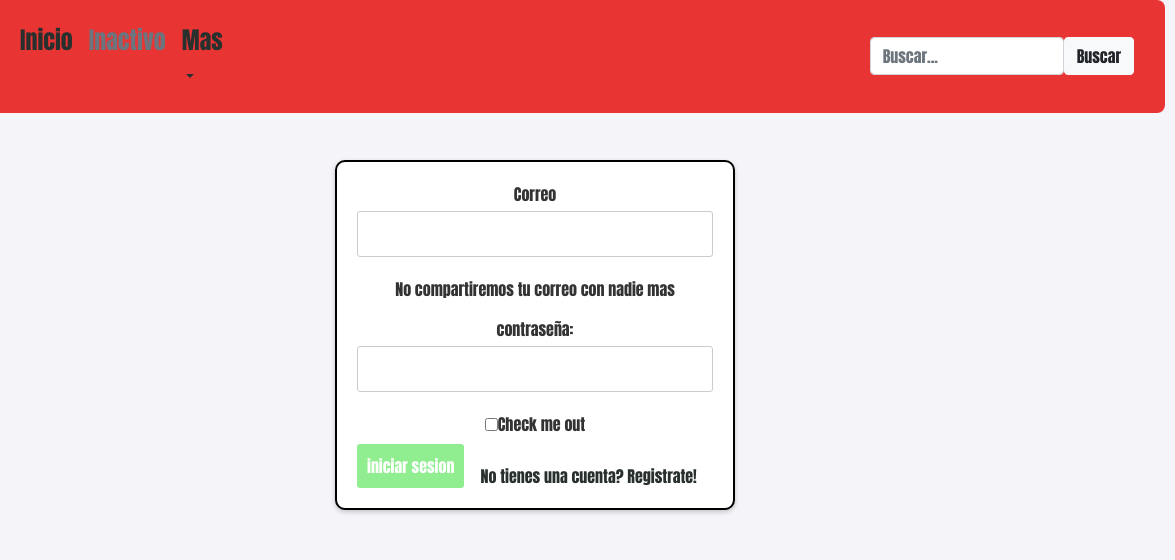
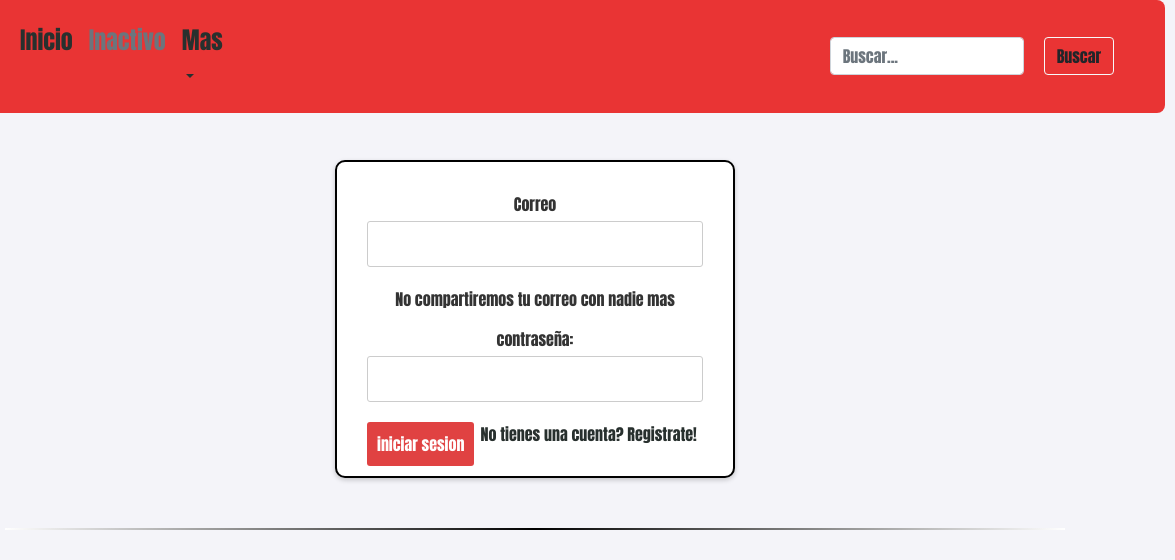
Before and after one commit to sebbyross/mct-proyecto-sena, a plain HTML site: page login.html in a window 1280 px wide. Shown: the top 560 px of the page, 105-1280 px from the left. Drawn offline with nearby package versions, Linux system fonts and the light colour scheme.

Commit message:
correcciones multiples

```diff
--- a/assets/estiloslaeconomia.css
+++ b/assets/estiloslaeconomia.css
@@ -14,6 +14,10 @@ header {
     width: 100%;
     height: auto;
     z-index: 1000;
+}
+
+h1 {
+    color:#be4141;
 }
 
 .container{
@@ -53,7 +57,7 @@ header {
 
 .login-container {
     background-color: #fff;
-    padding: 20px;
+    padding: 30px;
     border-radius: 10px;
     border: 2px solid black;
     box-shadow: 0 2px 5px rgba(0, 0, 0, 0.2);
@@ -84,7 +88,7 @@ header {
     width: auto;
     padding: 10px;
     float: left;
-    background-color: lightgreen;
+    background-color: rgb(224, 66, 66);
     color: #fff;
     border: none;
     border-radius: 3px;
@@ -92,7 +96,13 @@ header {
 }
 
 .form-group button:hover {
-    background-color: green;
+    background-color: rgb(128, 0, 0);
+}
+
+.btn {
+    background-color:#e93434;
+    margin-left: 20px;
+    margin-right: 20px;
 }
 
 #checkme{
@@ -116,7 +126,6 @@ header {
 a{
     color: #28302e;
     text-decoration: none;
-
 }
 a:hover{
     text-decoration: none;
--- a/login.html
+++ b/login.html
@@ -41,7 +41,6 @@
                 <label for="password">contraseña:</label>
                 <input type="password" id="password" name="password" required>
             </div>
-            <input type="checkbox" id="checkme"><label for="checkme">Check me out</label>
             <div class="form-group">
                 <button type="submit">iniciar sesion</button>
             </div>
```
Also changed, not shown: regis.html (+1 -2 lines).
